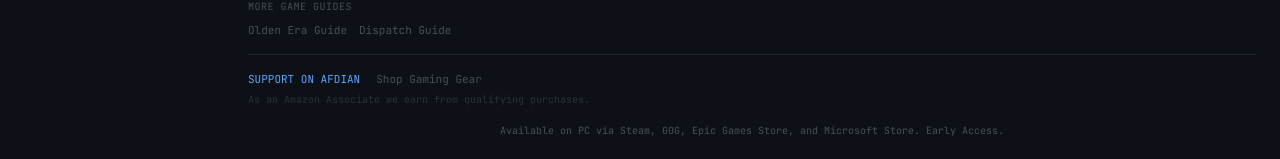
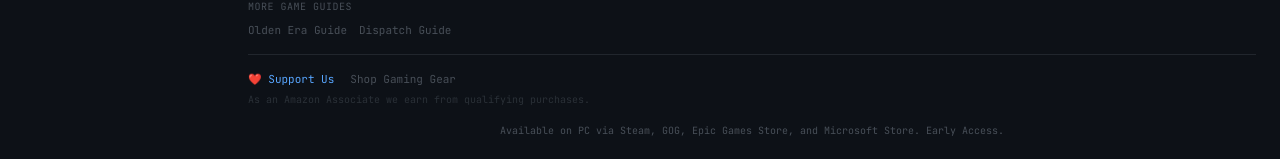
Before and after one commit to ryuuu2020/menace-guide, a Next.js app: page / in a window 1280 px wide. Shown: the part 1738-1897 px from the top of the page. Built offline with nearby package versions, Linux system fonts and the light colour scheme.

Commit message:
Unify Afdian text to ❤️ Support Us

```diff
--- a/app/page.tsx
+++ b/app/page.tsx
@@ -388,7 +388,7 @@ export default function HomePage() {
                   rel="noopener noreferrer"
                   className="text-[11px] font-mono text-tactical-blue hover:text-tactical-blue-dim transition-colors"
                 >
-                  SUPPORT ON AFDIAN
+                  ❤️ Support Us
                 </a>
                 <a
                   href="https://amazon.com/s?k=gaming+gear&tag=gameguidehub-20"
--- a/components/Footer.tsx
+++ b/components/Footer.tsx
@@ -49,7 +49,7 @@ export default function Footer() {
           <h4 className="text-xs font-semibold text-text-muted mb-2 tracking-wide uppercase">Support This Guide</h4>
           <div className="flex flex-wrap gap-3 text-xs">
             <a href="https://afdian.com/a/gameguidehub" target="_blank" rel="noopener" className="text-text-muted hover:text-accent transition-colors inline-flex items-center gap-1">
-              ❤️ Support Us on Afdian
+              ❤️ Support Us
             </a>
             <a href="https://amazon.com/s?k=gaming+gear&tag=gameguidehub-20" target="_blank" rel="noopener" className="text-text-muted hover:text-accent transition-colors inline-flex items-center gap-1">
               🎮 Shop Gaming Gear
```
